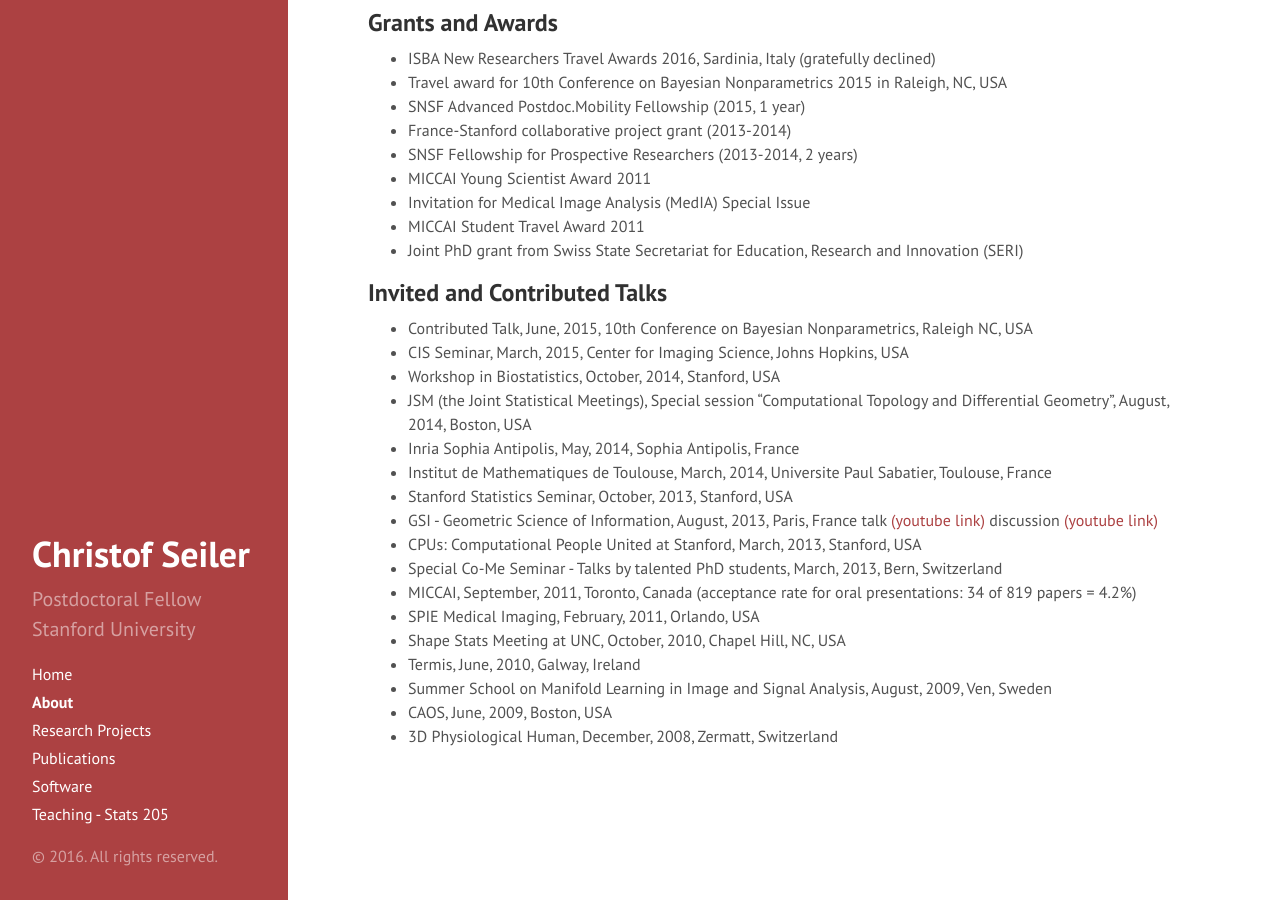
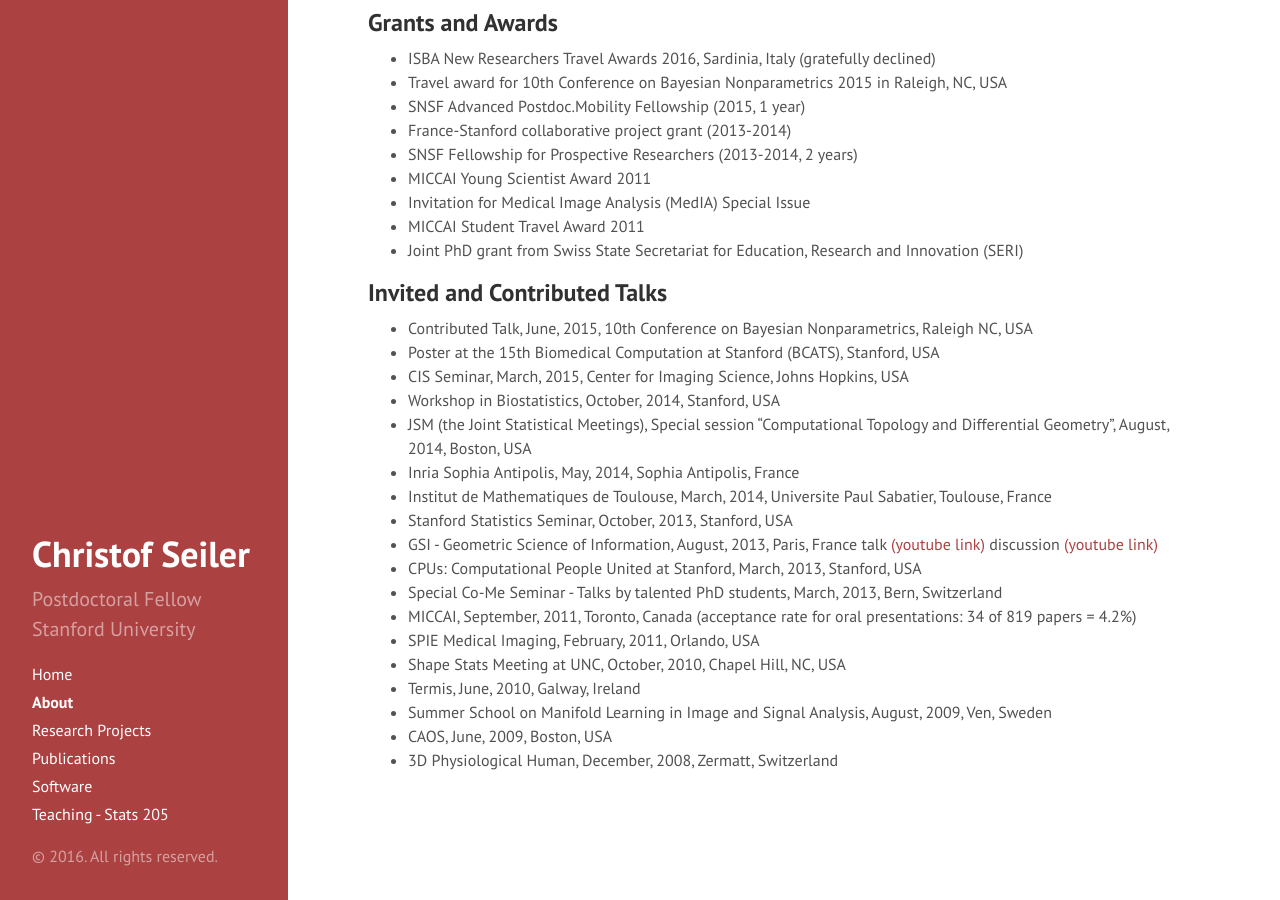
Before and after one commit to ChristofSeiler/ChristofSeiler.github.io, a Jekyll site: the page built from about.md, in a window 1280 px wide and 900 px high, scrolled down 506 px. Built offline with Jekyll 4.4.1, drawn with Linux system fonts in a browser that asks for light colours.

Commit message:
added BCATS poster to website

```diff
--- a/about.md
+++ b/about.md
@@ -34,6 +34,7 @@ title: About
 ## Invited and Contributed Talks
 
 * Contributed Talk, June, 2015, 10th Conference on Bayesian Nonparametrics, Raleigh NC, USA
+* Poster at the 15th Biomedical Computation at Stanford (BCATS), Stanford, USA
 * CIS Seminar, March, 2015, Center for Imaging Science, Johns Hopkins, USA
 * Workshop in Biostatistics, October, 2014, Stanford, USA
 * JSM (the Joint Statistical Meetings), Special session "Computational Topology and Differential Geometry", August, 2014, Boston, USA
```
